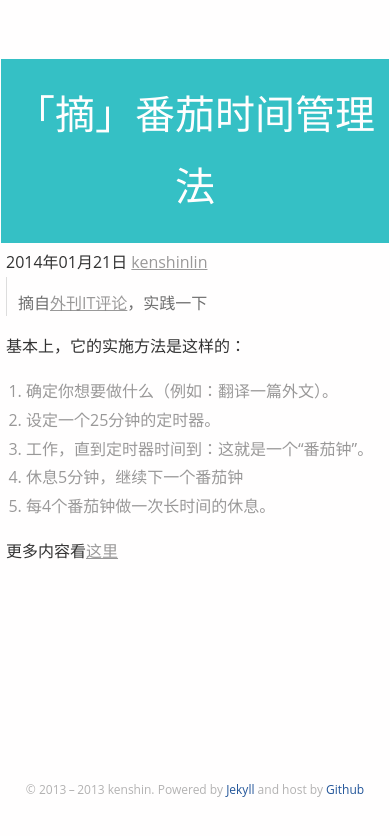
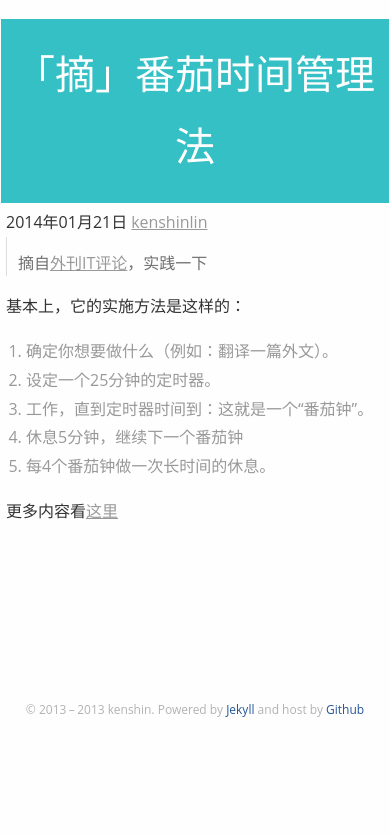
Before and after one commit to kenshinlin/archives, a Jekyll site: the page built from _posts/2014-1-21-tomatoTimer.md, in a window 390 px wide. Shown: the top 836 px of the page. Built offline with Jekyll 4.4.1, drawn with Linux system fonts in a browser that asks for light colours; comment, search, counter and statistics services are not loaded.

Commit message:
Update style.css

```diff
--- a/css/style.css
+++ b/css/style.css
@@ -98,8 +98,8 @@ table {
   body,.wrap{
      background:#fffefe;
   }
-  .post-content{padding: 0 6px; margin:-40px auto;}
-.post-content h1{ margin: 0px -5px 5px; padding: 20px 0; text-align: center;background: #35c0c5;color: #fffefe;/*background-image:url(/img/post-title-bg.png)*/}
+  .post-content{padding: 0 6px; margin:-40px auto !important;}
+  .post-content h1{ margin: 0px -5px 5px; padding: 20px 0; text-align: center;background: #35c0c5;color: #fffefe;/*background-image:url(/img/post-title-bg.png)*/}
   #disqus_thread{padding: 0 5px;}
   .friend-links{display:none;}
   .avatar span{color: rgba(78, 37, 241, 0.4);font-weight: 600;font-size: 14px;}
```
